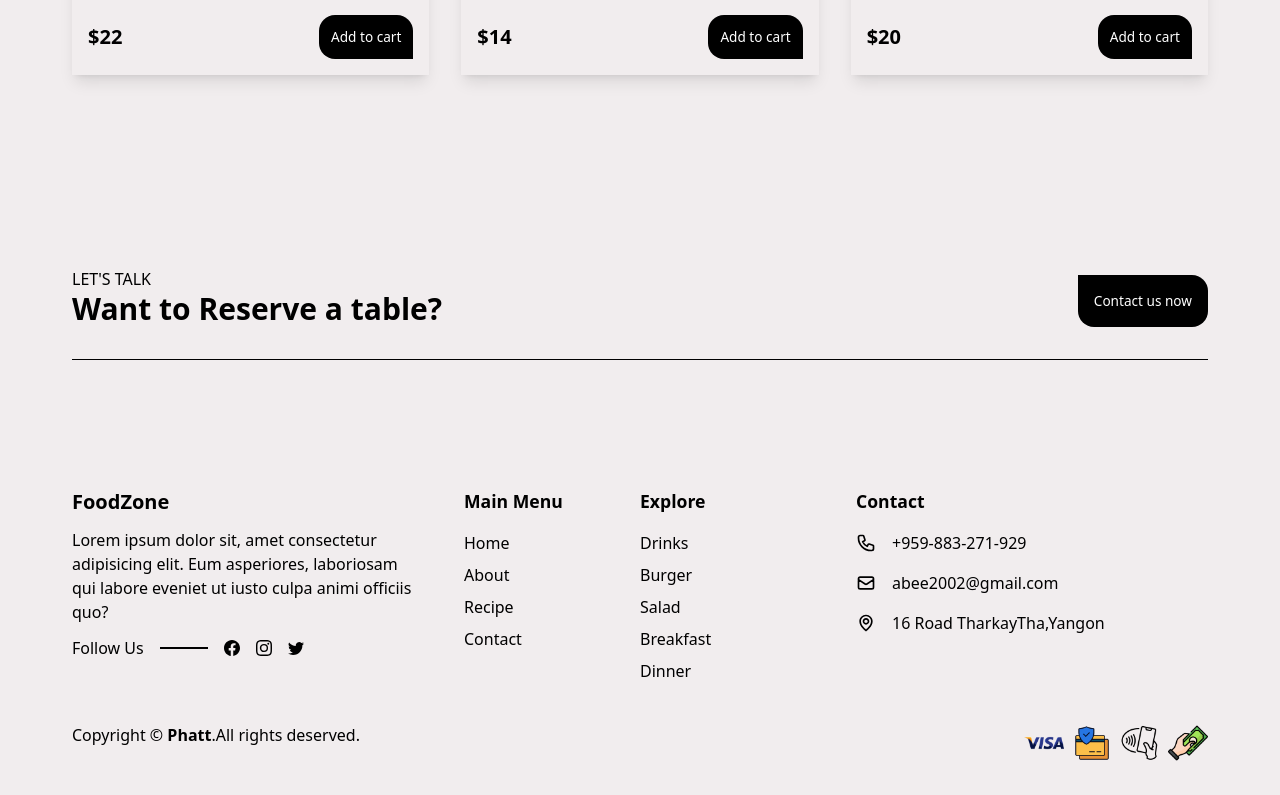
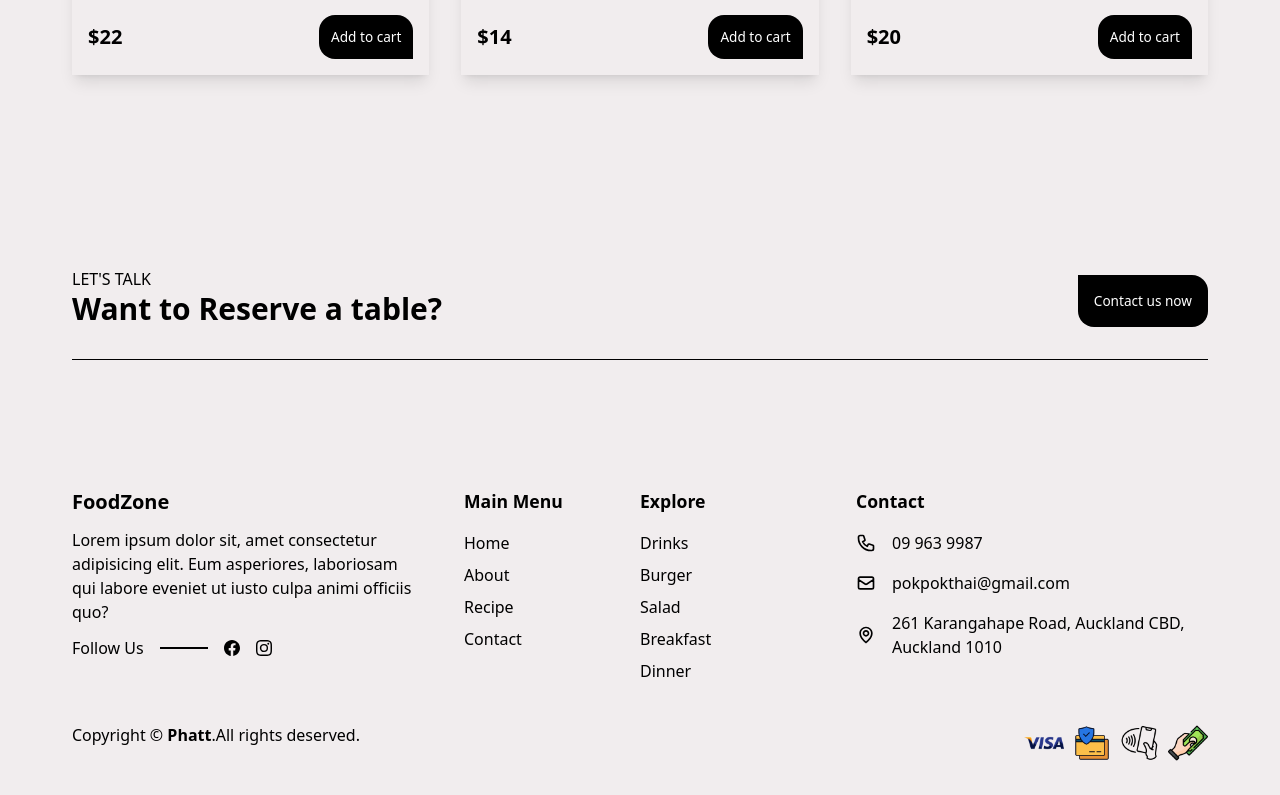
Before and after one commit to phattharanit-pewklieng/pokpok-resturant, a React (Vite) app: page / in a window 1280 px wide. Shown: the part 3646-4441 px from the top of the page. Built offline with nearby package versions, Linux system fonts and the light colour scheme.

Commit message:
footer update

```diff
--- a/src/Data.tsx
+++ b/src/Data.tsx
@@ -1,118 +1,124 @@
-import { BiMap } from "react-icons/bi";
-import { CiBurger } from "react-icons/ci";
-import { GiBowlOfRice, GiCakeSlice } from "react-icons/gi";
-import { FaIceCream } from "react-icons/fa";
-import { BsFacebook, BsInstagram, BsTwitter } from "react-icons/bs";
-import { HiOutlinePhone, HiOutlineMail } from "react-icons/hi";
-import { AiFillHome } from "react-icons/ai";
-import { MdExplore, MdContactPage } from "react-icons/md";
+import { BiMap } from 'react-icons/bi'
+import { CiBurger } from 'react-icons/ci'
+import { GiBowlOfRice, GiCakeSlice } from 'react-icons/gi'
+import { FaIceCream } from 'react-icons/fa'
+import { BsFacebook, BsInstagram, BsTwitter } from 'react-icons/bs'
+import { HiOutlinePhone, HiOutlineMail } from 'react-icons/hi'
+import { AiFillHome } from 'react-icons/ai'
+import { MdExplore, MdContactPage } from 'react-icons/md'
 
+import recipe1 from './assets/cripy-pork.jpeg'
+import recipe2 from './assets/cripy-pork.jpeg'
+import recipe3 from './assets/cripy-pork.jpeg'
+import recipe4 from './assets/cripy-pork.jpeg'
+import recipe5 from './assets/cripy-pork.jpeg'
+import recipe6 from './assets/cripy-pork.jpeg'
 
-
-import recipe1 from "./assets/cripy-pork.jpeg";
-import recipe2 from "./assets/cripy-pork.jpeg";
-import recipe3 from "./assets/cripy-pork.jpeg";
-import recipe4 from "./assets/cripy-pork.jpeg";
-import recipe5 from "./assets/cripy-pork.jpeg";
-import recipe6 from "./assets/cripy-pork.jpeg";
-
-import payment1 from "../public/visa.png";
-import payment2 from "../public/secure-payment.png"
-import payment3 from "../public/mobile-pay.png";
-import payment4 from "../public/money.png";
+import payment1 from '/visa.png'
+import payment2 from '/secure-payment.png'
+import payment3 from '/mobile-pay.png'
+import payment4 from '/money.png'
 
 export const heroIcons = [
   <CiBurger />,
   <FaIceCream />,
   <GiCakeSlice />,
   <GiBowlOfRice />,
-];
+]
 
 export const popularFood = [
   {
     id: 1,
     image: recipe1,
-    name: "Recipe Name",
-    price: "$20",
+    name: 'Recipe Name',
+    price: '$20',
   },
   {
     id: 2,
     image: recipe2,
-    name: "Recipe Name",
-    price: "$13",
+    name: 'Recipe Name',
+    price: '$13',
   },
   {
     id: 3,
     image: recipe3,
-    name: "Recipe Name",
-    price: "$17",
+    name: 'Recipe Name',
+    price: '$17',
   },
   {
     id: 4,
     image: recipe4,
-    name: "Recipe Name",
-    price: "$22",
+    name: 'Recipe Name',
+    price: '$22',
   },
   {
     id: 5,
     image: recipe5,
-    name: "Recipe Name",
-    price: "$14",
+    name: 'Recipe Name',
+    price: '$14',
   },
   {
     id: 6,
     image: recipe6,
-    name: "Recipe Name",
-    price: "$20",
+    name: 'Recipe Name',
+    price: '$20',
   },
-];
+]
 
-export const footerSocials = [<BsFacebook />, <BsInstagram />, <BsTwitter />];
+export const footerSocials = [
+  { id: 1, icon: <BsFacebook />, url: 'https://www.facebook.com/PokPoknz' },
+  {
+    id: 2,
+    icon: <BsInstagram />,
+    url: 'https://www.instagram.com/pokpok_nz/?hl=en',
+  },
+]
+
 export const footerContacts = [
   {
     id: 1,
     icon: <HiOutlinePhone />,
-    text: "+959-883-271-929",
+    text: '09 963 9987',
   },
   {
     id: 2,
     icon: <HiOutlineMail />,
-    text: "abee2002@gmail.com",
+    text: 'pokpokthai@gmail.com',
   },
   {
     id: 3,
     icon: <BiMap />,
-    text: "16 Road TharkayTha,Yangon",
+    text: '261 Karangahape Road, Auckland CBD, Auckland 1010',
   },
-];
+]
 
 export const mainMenu = [
   {
     id: 1,
-    href: "home",
-    text: "Home",
+    href: 'home',
+    text: 'Home',
     icon: <AiFillHome />,
   },
   {
     id: 2,
-    href: "about",
-    text: "About",
+    href: 'about',
+    text: 'About',
     icon: <MdExplore />,
   },
   {
     id: 3,
-    href: "recipe",
-    text: "Recipe",
+    href: 'recipe',
+    text: 'Recipe',
     icon: <GiBowlOfRice />,
   },
   {
     id: 4,
-    href: "contact",
-    text: "Contact",
+    href: 'contact',
+    text: 'Contact',
     icon: <MdContactPage />,
   },
-];
+]
 
-export const explores = ["Drinks", "Burger", "Salad", "Breakfast", "Dinner"];
+export const explores = ['Drinks', 'Burger', 'Salad', 'Breakfast', 'Dinner']
 
-export const payements = [payment1, payment2, payment3, payment4];
+export const payements = [payment1, payment2, payment3, payment4]
--- a/src/components/Footer.tsx
+++ b/src/components/Footer.tsx
@@ -15,10 +15,10 @@ const Footer = () => {
           <div className="flex items-center gap-4">
             <span className="">Follow Us</span>
             <div className="h-[2px] w-12 bg-black"></div>
-            {footerSocials.map((footerSocial, index) => {
+            {footerSocials.map((footerSocial) => {
               return (
-                <div className="" key={index}>
-                  <a href="#">{footerSocial}</a>
+                <div className="" key={footerSocial.id}>
+                  <a href={footerSocial.url}>{footerSocial.icon}</a>
                 </div>
               );
             })}
```
